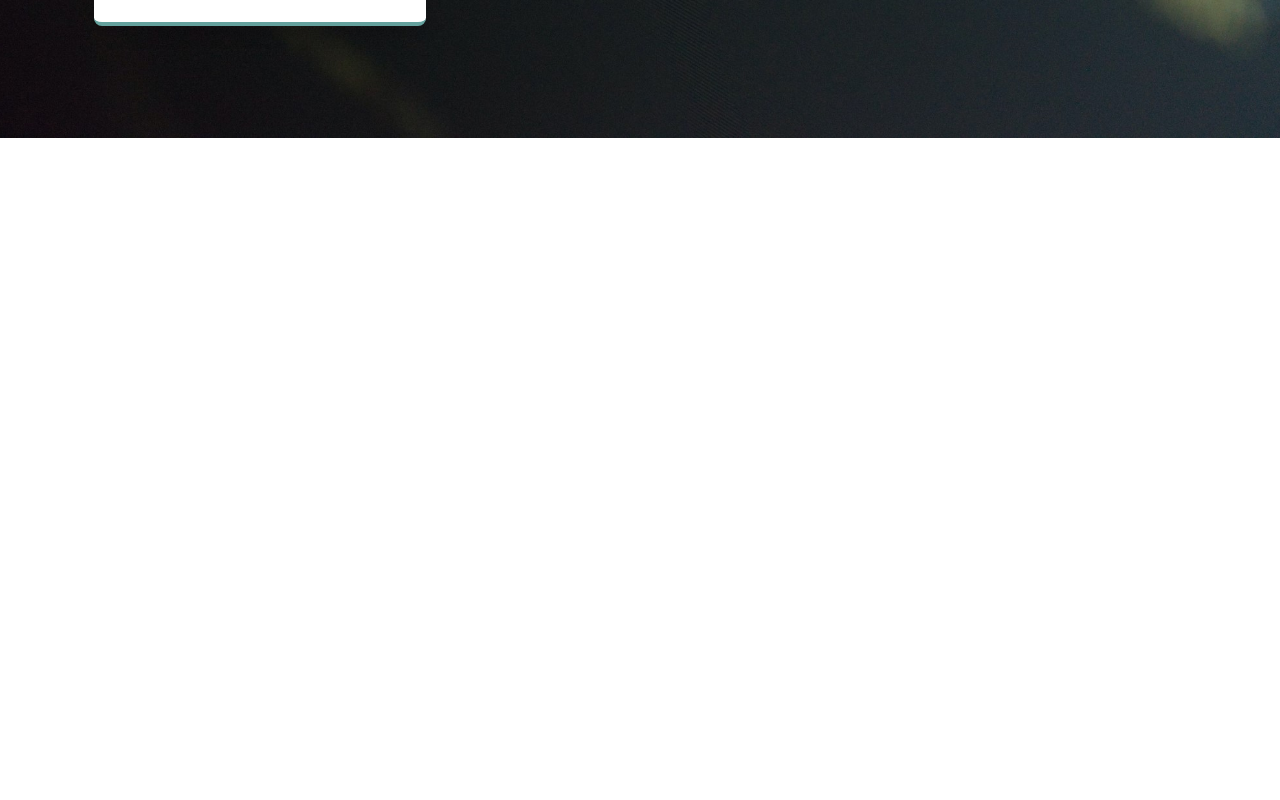
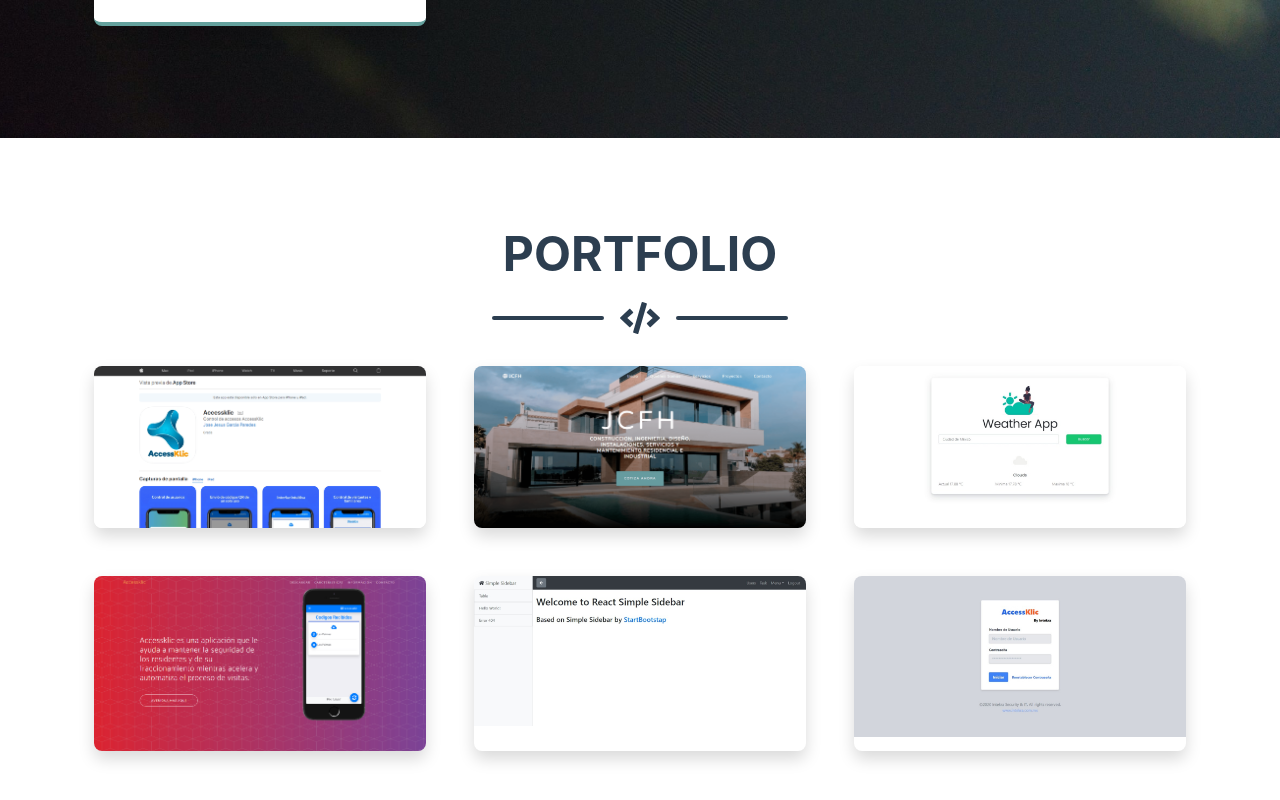
Before and after one commit to alxsmora1/portfolio, a React (Create React App) app: page /#/ in a window 1280 px wide. Shown: the part 1405-2205 px from the top of the page. Before the commit the page ends 1543 px from the top, so only its background shows below. Built offline with nearby package versions, Linux system fonts and the light colour scheme.

Commit message:
Add portfolio component and AOS

```diff
--- a/src/layouts/LandingPage.jsx
+++ b/src/layouts/LandingPage.jsx
@@ -3,14 +3,21 @@ import React, { Component } from 'react';
 import Navbarx from '../components/Navbarx';
 import Masthead from '../components/Masthead';
 import AboutMe from '../components/AboutMe';
+import Portfolio from '../components/Portfolio';
+
+import AOS from 'aos';
+import 'aos/dist/aos.css';
+AOS.init();
 
 class LandingPage extends Component {
+
     render() {
         return (
             <>
                 <Navbarx />
                 <Masthead />
                 <AboutMe />
+                <Portfolio />
             </>
         );
     }
```
